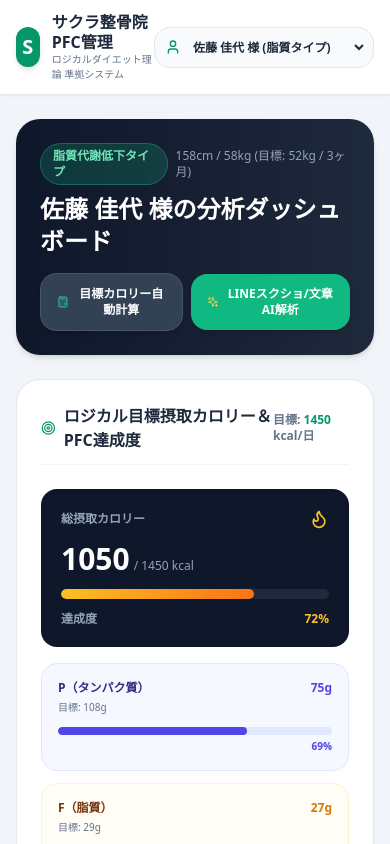
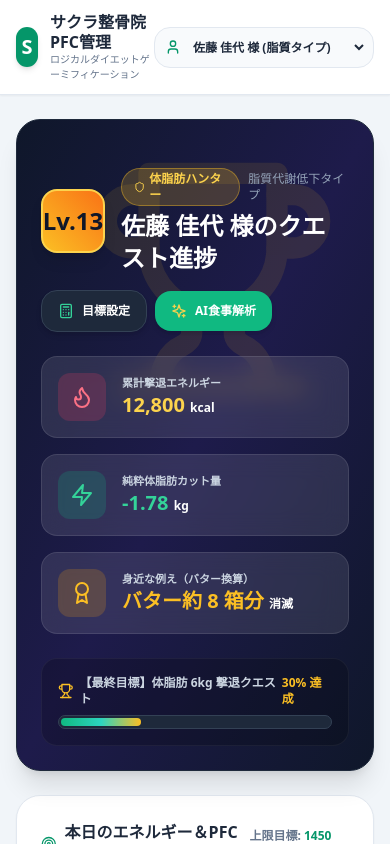
Before and after one commit to yoshimoto1146-debug/daiet-eiyou, a React (Vite) app: page / in a window 390 px wide. Shown: the top 844 px of the page. Built offline with nearby package versions, Linux system fonts and the light colour scheme.

Commit message:
Update App.tsx

```diff
--- a/App.tsx
+++ b/App.tsx
@@ -17,6 +17,10 @@ import {
   Edit2,
   Calculator,
   Target,
+  Trophy,
+  Zap,
+  Shield,
+  Award,
 } from 'lucide-react';
 
 type MealCategory = '朝食' | '昼食' | '夕食' | '間食';
@@ -36,17 +40,18 @@ interface UserProfile {
   name: string;
   age: number;
   gender: 'female' | 'male';
-  height: number; // cm
-  weight: number; // kg
-  bodyFatRatio: number; // %
-  targetWeight: number; // kg
-  targetMonths: number; // 達成目標期間（ヶ月）
+  height: number;
+  weight: number;
+  bodyFatRatio: number;
+  targetWeight: number;
+  targetMonths: number;
   metabolismType: 'lipid' | 'carb' | 'muscle';
   metabolismTypeName: string;
   targetCalories: number;
   targetP: number;
   targetF: number;
   targetC: number;
+  accumulatedDeficitCalories: number; // 累計カット（消費）成功カロリー
   todayMeals: MealItem[];
   adviceMessage: string;
 }
@@ -62,7 +67,6 @@ const calculateLogicalTargets = (
   targetMonths: number,
   metabolismType: 'lipid' | 'carb' | 'muscle'
 ) => {
-  // 1. 基礎代謝量 (BMR) - ハリス・ベネディクト改訂式
   let bmr = 0;
   if (gender === 'male') {
     bmr = 88.362 + 13.397 * weight + 4.799 * height - 5.677 * age;
@@ -70,55 +74,49 @@ const calculateLogicalTargets = (
     bmr = 447.593 + 9.247 * weight + 3.098 * height - 4.33 * age;
   }
 
-  // 2. 総消費カロリー (TDEE) - 身体活動レベル（普通 1.45 で計算）
   const tdee = bmr * 1.45;
-
-  // 3. 落とすべき体脂肪量 (kg)
   const weightToLose = Math.max(weight - targetWeight, 0);
-
-  // 4. 総削減必要カロリー（体脂肪1kg = 約7200kcal）
   const totalDeficitCalories = weightToLose * 7200;
-
-  // 5. 1日あたりの目標アンダーカロリー
   const days = targetMonths * 30;
   const dailyDeficit = days > 0 ? totalDeficitCalories / days : 0;
 
-  // 6. 目標摂取カロリー（BMR未満には落とさない安全設計）
   let targetCalories = Math.round(tdee - dailyDeficit);
   if (targetCalories < bmr) {
-    targetCalories = Math.round(bmr); // 基礎代謝を下回らない
+    targetCalories = Math.round(bmr);
   }
 
-  // 7. PFCバランス自動調整（代謝タイプ別）
-  let pRatio = 0.25;
-  let fRatio = 0.25;
-  let cRatio = 0.5;
-
+  let pRatio = 0.25, fRatio = 0.25, cRatio = 0.5;
   if (metabolismType === 'lipid') {
-    // 脂質代謝低下タイプ：脂質を抑えてPとCを確保
-    pRatio = 0.3;
-    fRatio = 0.18;
-    cRatio = 0.52;
+    pRatio = 0.3; fRatio = 0.18; cRatio = 0.52;
   } else if (metabolismType === 'carb') {
-    // 糖質吸収過多タイプ：炭水化物を抑えてPとFを確保
-    pRatio = 0.3;
-    fRatio = 0.3;
-    cRatio = 0.4;
+    pRatio = 0.3; fRatio = 0.3; cRatio = 0.4;
   } else {
-    // 筋肉維持・高代謝タイプ
-    pRatio = 0.35;
-    fRatio = 0.25;
-    cRatio = 0.4;
+    pRatio = 0.35; fRatio = 0.25; cRatio = 0.4;
   }
 
-  const targetP = Math.round((targetCalories * pRatio) / 4); // 1g = 4kcal
-  const targetF = Math.round((targetCalories * fRatio) / 9); // 1g = 9kcal
-  const targetC = Math.round((targetCalories * cRatio) / 4); // 1g = 4kcal
+  const targetP = Math.round((targetCalories * pRatio) / 4);
+  const targetF = Math.round((targetCalories * fRatio) / 9);
+  const targetC = Math.round((targetCalories * cRatio) / 4);
 
-  return { targetCalories, targetP, targetF, targetC, bmr: Math.round(bmr), tdee: Math.round(tdee) };
+  return { targetCalories, targetP, targetF, targetC, bmr: Math.round(bmr), tdee: Math.round(tdee), totalDeficitCalories };
 };
 
-// 初期ユーザーデータ
+// ゲーム用ランク計算関数
+const getGameRank = (accumulatedCalories: number, totalGoalCalories: number) => {
+  const burnedFatKg = (accumulatedCalories / 7200).toFixed(2);
+  const butterCount = Math.floor(accumulatedCalories / 1500); // バター1箱約1500kcal相当
+  const expLevel = Math.floor(accumulatedCalories / 1000) + 1;
+  const progressPercent = Math.min(Math.round((accumulatedCalories / Math.max(totalGoalCalories, 1)) * 100), 100);
+
+  let title = '減量チャレンジャー';
+  if (expLevel >= 20) title = 'ロジカル・マスター';
+  else if (expLevel >= 15) title = '代謝コマンダー';
+  else if (expLevel >= 10) title = '体脂肪ハンター';
+  else if (expLevel >= 5) title = 'アンダーカロリーナイト';
+
+  return { burnedFatKg, butterCount, expLevel, title, progressPercent };
+};
+
 const INITIAL_USERS: Record<string, UserProfile> = {
   userA: {
     id: 'userA',
@@ -136,12 +134,13 @@ const INITIAL_USERS: Record<string, UserProfile> = {
     targetP: 108,
     targetF: 29,
     targetC: 188,
+    accumulatedDeficitCalories: 12800, // 約1.7kg相当の消費成功
     todayMeals: [
       { id: 'm1', category: '朝食', name: '鮭塩焼き・玄米ご飯・味噌汁', calories: 420, p: 28, f: 10, c: 55 },
       { id: 'm2', category: '昼食', name: '蒸し鶏と彩り野菜のサラダボウル', calories: 480, p: 35, f: 12, c: 58 },
       { id: 'm3', category: '間食', name: 'ギリシャヨーグルト・素焼きアーモンド', calories: 150, p: 12, f: 5, c: 12 },
     ],
-    adviceMessage: '佐藤様は脂質代謝低下タイプです。夕食の脂質を抑えられており非常に素晴らしい進捗です！夜間はPFCのうちタンパク質を意識して補給してください。',
+    adviceMessage: '佐藤様は脂質代謝低下タイプです。現在バター約8箱分の体脂肪撃退に成功しています！この調子でクエストを進めましょう！',
   },
   userB: {
     id: 'userB',
@@ -159,11 +158,12 @@ const INITIAL_USERS: Record<string, UserProfile> = {
     targetP: 138,
     targetF: 61,
     targetC: 185,
+    accumulatedDeficitCalories: 21500, // 約3kg相当の消費成功
     todayMeals: [
       { id: 'm5', category: '朝食', name: 'プロテイン・オートミールボウル', calories: 450, p: 35, f: 8, c: 60 },
       { id: 'm6', category: '昼食', name: '牛肉赤身ステーキ定食（ご飯少なめ）', calories: 750, p: 48, f: 28, c: 75 },
     ],
-    adviceMessage: '田中様は糖質タイプです。本日の炭水化物は目標範囲内に抑えられています。食後の軽いウォーキングで血糖値の上昇を抑制しましょう！',
+    adviceMessage: '田中様は糖質タイプです。レベル22突破！現在の体脂肪撃退ペースは非常に論理的かつ好調です！',
   },
 };
 
@@ -172,11 +172,9 @@ export default function App() {
   const [selectedUserId, setSelectedUserId] = useState<string>('userA');
   const [toastMessage, setToastMessage] = useState<string | null>(null);
 
-  // 目標設定モーダル用の状態
   const [isCalcModalOpen, setIsCalcModalOpen] = useState(false);
   const [calcForm, setCalcForm] = useState<UserProfile>(INITIAL_USERS['userA']);
 
-  // AI解析モーダル
   const [isAiModalOpen, setIsAiModalOpen] = useState(false);
   const [activeTab, setActiveTab] = useState<'image' | 'text'>('image');
   const [pastedText, setPastedText] = useState('');
@@ -185,17 +183,18 @@ export default function App() {
   const [isAnalyzing, setIsAnalyzing] = useState(false);
   const [analysisResult, setAnalysisResult] = useState<MealItem | null>(null);
 
-  // 編集モーダル
   const [editingMeal, setEditingMeal] = useState<MealItem | null>(null);
 
   const fileInputRef = useRef<HTMLInputElement>(null);
   const currentUser = users[selectedUserId];
 
-  // カロリー・PFC動的計算
   const currentCalories = currentUser.todayMeals.reduce((acc, m) => acc + m.calories, 0);
   const currentP = currentUser.todayMeals.reduce((acc, m) => acc + m.p, 0);
   const currentF = currentUser.todayMeals.reduce((acc, m) => acc + m.f, 0);
   const currentC = currentUser.todayMeals.reduce((acc, m) => acc + m.c, 0);
+
+  const totalGoalDeficit = (currentUser.weight - currentUser.targetWeight) * 7200;
+  const gameInfo = getGameRank(currentUser.accumulatedDeficitCalories, totalGoalDeficit);
 
   const showToast = (msg: string) => {
     setToastMessage(msg);
@@ -208,7 +207,6 @@ export default function App() {
     showToast(`「${users[newUserId].name} 様」に切り替えました`);
   };
 
-  // 目標再計算実行＆保存
   const handleSaveLogicalTargets = () => {
     const calculated = calculateLogicalTargets(
       calcForm.gender,
@@ -233,7 +231,7 @@ export default function App() {
     }));
 
     setIsCalcModalOpen(false);
-    showToast('ロジカル目標数値の自動更新が完了しました！');
+    showToast('ロジカル目標の更新が完了しました！');
   };
 
   const openCalcModal = () => {
@@ -241,48 +239,28 @@ export default function App() {
     setIsCalcModalOpen(true);
   };
 
-  // AI解析実行
   const runAiAnalysis = () => {
-    if (activeTab === 'image' && !selectedImage) {
-      alert('画像を選択してください');
-      return;
-    }
-    if (activeTab === 'text' && !pastedText.trim()) {
-      alert('文章を入力してください');
-      return;
-    }
+    if (activeTab === 'image' && !selectedImage) return alert('画像を選択してください');
+    if (activeTab === 'text' && !pastedText.trim()) return alert('文章を入力してください');
 
     setIsAnalyzing(true);
     setAnalysisResult(null);
 
     setTimeout(() => {
       setIsAnalyzing(false);
-      if (activeTab === 'text') {
       setAnalysisResult({
         id: `ai-${Date.now()}`,
         category: selectedCategory,
-          name: `解析: ${pastedText.slice(0, 15)}...`,
-          calories: 520,
-          p: 32,
-          f: 14,
-          c: 65,
+        name: activeTab === 'text' ? `解析: ${pastedText.slice(0, 15)}...` : '解析: 豚生姜焼き定食・小鉢セット',
+        calories: 580,
+        p: 34,
+        f: 18,
+        c: 68,
       });
-      } else {
-        setAnalysisResult({
-          id: `ai-${Date.now()}`,
-          category: selectedCategory,
-          name: '解析: 豚生姜焼き定食・小鉢セット',
-          calories: 680,
-          p: 38,
-          f: 22,
-          c: 78,
-        });
-      }
       showToast('AI解析が完了しました');
     }, 1200);
   };
 
-  // 食事追加
   const saveAnalyzedMeal = () => {
     if (!analysisResult) return;
     setUsers((prev) => ({
@@ -299,7 +277,6 @@ export default function App() {
     setAnalysisResult(null);
   };
 
-  // 食事削除
   const handleDeleteMeal = (mealId: string) => {
     if (window.confirm('この食事データを削除してよろしいですか？')) {
       setUsers((prev) => ({
@@ -313,20 +290,6 @@ export default function App() {
     }
   };
 
-  // 食事編集保存
-  const handleSaveEdit = () => {
-    if (!editingMeal) return;
-    setUsers((prev) => ({
-      ...prev,
-      [selectedUserId]: {
-        ...prev[selectedUserId],
-        todayMeals: prev[selectedUserId].todayMeals.map((m) => (m.id === editingMeal.id ? editingMeal : m)),
-      },
-    }));
-    setEditingMeal(null);
-    showToast('修正内容を更新しました');
-  };
-
   const calPercent = Math.min(Math.round((currentCalories / currentUser.targetCalories) * 100), 100);
   const pPercent = Math.min(Math.round((currentP / currentUser.targetP) * 100), 100);
   const fPercent = Math.min(Math.round((currentF / currentUser.targetF) * 100), 100);
@@ -334,7 +297,7 @@ export default function App() {
 
   return (
     <div className="min-h-screen bg-slate-100 text-slate-900 flex flex-col antialiased font-sans">
-      {/* トースト通知 */}
+      {/* トースト */}
       {toastMessage && (
         <div className="fixed bottom-6 right-6 z-50 bg-slate-900 text-white px-5 py-3 rounded-2xl shadow-xl flex items-center gap-2 text-xs font-bold border border-slate-700 animate-bounce">
           <CheckCircle2 className="w-4 h-4 text-emerald-400" />
@@ -351,7 +314,7 @@ export default function App() {
             </div>
             <div>
               <h1 className="text-base font-black text-slate-800 leading-tight">サクラ整骨院 PFC管理</h1>
-              <p className="text-[10px] text-slate-500 font-medium">ロジカルダイエット理論 準拠システム</p>
+              <p className="text-[10px] text-slate-500 font-medium">ロジカルダイエットゲーミフィケーション</p>
             </div>
           </div>
 
@@ -371,28 +334,37 @@ export default function App() {
 
       {/* メイン */}
       <main className="flex-1 max-w-6xl w-full mx-auto px-4 py-6 space-y-6">
-        {/* プロフィール ＆ 目標設定ボタン */}
-        <div className="bg-gradient-to-r from-slate-900 to-slate-800 text-white rounded-3xl p-6 shadow-md flex flex-col md:flex-row md:items-center justify-between gap-4">
+        {/* 🎮 ゲーム風ステータス・進捗ダッシュボード */}
+        <div className="bg-gradient-to-br from-slate-900 via-indigo-950 to-slate-900 text-white rounded-3xl p-6 shadow-xl border border-slate-800 space-y-6 relative overflow-hidden">
+          <div className="absolute top-0 right-0 p-8 opacity-10 pointer-events-none">
+            <Trophy className="w-64 h-64 text-amber-400" />
+          </div>
+
+          <div className="flex flex-col md:flex-row md:items-center justify-between gap-4 relative z-10">
+            <div className="flex items-center gap-4">
+              <div className="w-16 h-16 rounded-2xl bg-gradient-to-tr from-amber-400 to-orange-500 flex items-center justify-center text-slate-900 font-black text-2xl shadow-lg border-2 border-amber-300">
+                Lv.{gameInfo.expLevel}
+              </div>
               <div>
                 <div className="flex items-center gap-2">
-              <span className="text-xs font-bold bg-emerald-500/20 text-emerald-300 border border-emerald-400/30 px-3 py-1 rounded-full">
-                {currentUser.metabolismTypeName}
+                  <span className="text-xs font-bold bg-amber-400/20 text-amber-300 border border-amber-400/40 px-3 py-0.5 rounded-full flex items-center gap-1">
+                    <Shield className="w-3 h-3" />
+                    {gameInfo.title}
                   </span>
-              <span className="text-xs text-slate-400">
-                {currentUser.height}cm / {currentUser.weight}kg (目標: {currentUser.targetWeight}kg / {currentUser.targetMonths}ヶ月)
-              </span>
+                  <span className="text-xs text-slate-400">{currentUser.metabolismTypeName}</span>
                 </div>
-            <h2 className="text-2xl font-black text-white mt-2">{currentUser.name} 様の分析ダッシュボード</h2>
+                <h2 className="text-2xl font-black text-white mt-1">{currentUser.name} 様のクエスト進捗</h2>
+              </div>
             </div>
 
             <div className="flex items-center gap-2">
               <button
                 type="button"
                 onClick={openCalcModal}
-              className="px-4 py-3 rounded-2xl bg-slate-700 hover:bg-slate-600 text-white font-bold text-xs shadow-md transition-all flex items-center gap-2 border border-slate-600"
+                className="px-4 py-3 rounded-2xl bg-slate-800 hover:bg-slate-700 text-white font-bold text-xs shadow-md transition-all flex items-center gap-2 border border-slate-700"
               >
                 <Calculator className="w-4 h-4 text-emerald-400" />
-              <span>目標カロリー自動計算</span>
+                <span>目標設定</span>
               </button>
               <button
                 type="button"
@@ -400,28 +372,84 @@ export default function App() {
                 className="px-4 py-3 rounded-2xl bg-emerald-500 hover:bg-emerald-600 text-white font-bold text-xs shadow-md transition-all flex items-center gap-2"
               >
                 <Sparkles className="w-4 h-4 text-amber-300 animate-pulse" />
-              <span>LINEスクショ/文章 AI解析</span>
+                <span>AI食事解析</span>
               </button>
             </div>
           </div>
 
-        {/* PFC・カロリー */}
+          {/* 消費実績可視化カード 3連 */}
+          <div className="grid grid-cols-1 md:grid-cols-3 gap-4 relative z-10">
+            <div className="bg-white/10 backdrop-blur-md p-4 rounded-2xl border border-white/10 flex items-center gap-4">
+              <div className="p-3 bg-rose-500/20 text-rose-400 rounded-xl">
+                <Flame className="w-6 h-6" />
+              </div>
+              <div>
+                <span className="text-[11px] font-bold text-slate-300 block">累計撃退エネルギー</span>
+                <span className="text-xl font-black text-amber-300">
+                  {currentUser.accumulatedDeficitCalories.toLocaleString()} <span className="text-xs text-white">kcal</span>
+                </span>
+              </div>
+            </div>
+
+            <div className="bg-white/10 backdrop-blur-md p-4 rounded-2xl border border-white/10 flex items-center gap-4">
+              <div className="p-3 bg-emerald-500/20 text-emerald-400 rounded-xl">
+                <Zap className="w-6 h-6" />
+              </div>
+              <div>
+                <span className="text-[11px] font-bold text-slate-300 block">純粋体脂肪カット量</span>
+                <span className="text-xl font-black text-emerald-400">
+                  -{gameInfo.burnedFatKg} <span className="text-xs text-white">kg</span>
+                </span>
+              </div>
+            </div>
+
+            <div className="bg-white/10 backdrop-blur-md p-4 rounded-2xl border border-white/10 flex items-center gap-4">
+              <div className="p-3 bg-amber-500/20 text-amber-400 rounded-xl">
+                <Award className="w-6 h-6" />
+              </div>
+              <div>
+                <span className="text-[11px] font-bold text-slate-300 block">身近な例え（バター換算）</span>
+                <span className="text-xl font-black text-amber-400">
+                  バター約 {gameInfo.butterCount} 箱分 <span className="text-xs text-white">消滅</span>
+                </span>
+              </div>
+            </div>
+          </div>
+
+          {/* クエスト達成プログレスバー */}
+          <div className="space-y-2 relative z-10 bg-black/20 p-4 rounded-2xl border border-white/5">
+            <div className="flex justify-between items-center text-xs font-bold">
+              <span className="text-slate-300 flex items-center gap-1.5">
+                <Trophy className="w-4 h-4 text-amber-400" />
+                【最終目標】体脂肪 {currentUser.weight - currentUser.targetWeight}kg 撃退クエスト
+              </span>
+              <span className="text-amber-400 font-black">{gameInfo.progressPercent}% 達成</span>
+            </div>
+            <div className="w-full bg-slate-800 h-3.5 rounded-full overflow-hidden p-0.5 border border-slate-700">
+              <div
+                className="bg-gradient-to-r from-emerald-500 via-teal-400 to-amber-400 h-full rounded-full transition-all duration-700 shadow-lg"
+                style={{ width: `${gameInfo.progressPercent}%` }}
+              ></div>
+            </div>
+          </div>
+        </div>
+
+        {/* PFC・本日カロリー */}
         <div className="bg-white rounded-3xl p-6 shadow-sm border border-slate-200 space-y-6">
           <div className="flex justify-between items-center pb-3 border-b border-slate-100">
             <div className="flex items-center gap-2">
               <Target className="w-5 h-5 text-emerald-600" />
-              <h3 className="font-bold text-slate-800 text-base">ロジカル目標摂取カロリー＆PFC達成度</h3>
+              <h3 className="font-bold text-slate-800 text-base">本日のエネルギー＆PFCクエスト</h3>
             </div>
             <span className="text-xs font-bold text-slate-500">
-              目標: <strong className="text-emerald-600">{currentUser.targetCalories}</strong> kcal/日
+              上限目標: <strong className="text-emerald-600">{currentUser.targetCalories}</strong> kcal/日
             </span>
           </div>
 
           <div className="grid grid-cols-1 md:grid-cols-4 gap-4">
-            {/* カロリー */}
             <div className="bg-slate-900 text-white p-5 rounded-2xl flex flex-col justify-between shadow-inner">
               <div className="flex items-center justify-between">
-                <span className="text-xs font-bold text-slate-400">総摂取カロリー</span>
+                <span className="text-xs font-bold text-slate-400">本日摂取エネルギー</span>
                 <Flame className="w-5 h-5 text-amber-400" />
               </div>
               <div className="my-3">
@@ -437,12 +465,11 @@ export default function App() {
                 </div>
               </div>
               <div className="flex justify-between text-xs text-slate-400 font-bold">
-                <span>達成度</span>
+                <span>消化率</span>
                 <span className="text-amber-400">{calPercent}%</span>
               </div>
             </div>
 
-            {/* PFC 3項目 */}
             <div className="md:col-span-3 grid grid-cols-1 sm:grid-cols-3 gap-3">
               <div className="bg-indigo-50/50 border border-indigo-100 p-4 rounded-2xl flex flex-col justify-between">
                 <div>
@@ -531,13 +558,6 @@ export default function App() {
                   <div className="flex items-center gap-1 border-l border-slate-200 pl-3">
                     <button
                       type="button"
-                      onClick={() => setEditingMeal(meal)}
-                      className="p-1.5 text-slate-400 hover:text-emerald-600 rounded-lg"
-                    >
-                      <Edit2 className="w-4 h-4" />
-                    </button>
-                    <button
-                      type="button"
                       onClick={() => handleDeleteMeal(meal.id)}
                       className="p-1.5 text-slate-400 hover:text-rose-600 rounded-lg"
                     >
@@ -557,7 +577,7 @@ export default function App() {
               <MessageSquare className="w-5 h-5" />
               <h3 className="font-bold text-base">ロジカルLINE指導アシスタント</h3>
             </div>
-            <span className="text-xs bg-white/20 px-3 py-1 rounded-full font-bold">自動計算ロジック連動</span>
+            <span className="text-xs bg-white/20 px-3 py-1 rounded-full font-bold">ゲーム判定連動</span>
           </div>
           <p className="text-xs text-emerald-100 leading-relaxed bg-black/10 p-3.5 rounded-2xl border border-white/10">
             {currentUser.adviceMessage}
@@ -575,14 +595,14 @@ export default function App() {
         </div>
       </main>
 
-      {/* 目標自動計算モーダル */}
+      {/* モーダル群 (略同機能) */}
       {isCalcModalOpen && (
         <div className="fixed inset-0 z-50 bg-slate-900/60 backdrop-blur-sm flex items-center justify-center p-4">
           <div className="bg-white rounded-3xl max-w-md w-full p-6 shadow-2xl border border-slate-200 space-y-4 max-h-[90vh] overflow-y-auto">
             <div className="flex items-center justify-between border-b border-slate-100 pb-3">
               <div className="flex items-center gap-2">
                 <Calculator className="w-5 h-5 text-emerald-600" />
-                <h3 className="font-black text-slate-800 text-base">ロジカル目標カロリー自動計算</h3>
+                <h3 className="font-black text-slate-800 text-base">ロジカル目標自動計算</h3>
               </div>
               <button type="button" onClick={() => setIsCalcModalOpen(false)} className="p-1 rounded-full text-slate-400">
                 <X className="w-5 h-5" />
@@ -667,27 +687,6 @@ export default function App() {
                   </select>
                 </div>
               </div>
-
-              <div>
-                <label className="text-[11px] font-bold text-slate-600 block mb-1">代謝タイプ選択</label>
-                <select
-                  value={calcForm.metabolismType}
-                  onChange={(e) => {
-                    const val = e.target.value as 'lipid' | 'carb' | 'muscle';
-                    const nameMap = {
-                      lipid: '脂質代謝低下タイプ',
-                      carb: '糖質吸収過多タイプ',
-                      muscle: '筋肉維持・高代謝タイプ',
-                    };
-                    setCalcForm({ ...calcForm, metabolismType: val, metabolismTypeName: nameMap[val] });
-                  }}
-                  className="w-full p-2.5 border border-slate-300 rounded-xl text-xs font-bold"
-                >
-                  <option value="lipid">脂質代謝低下タイプ (F抑えめ/P&C多め)</option>
-                  <option value="carb">糖質吸収過多タイプ (C抑えめ/P&F多め)</option>
-                  <option value="muscle">筋肉維持・高代謝タイプ (高タンパク質)</option>
-                </select>
-              </div>
             </div>
 
             <div className="flex gap-2 pt-2">
@@ -703,14 +702,14 @@ export default function App() {
                 onClick={handleSaveLogicalTargets}
                 className="flex-1 py-2.5 rounded-xl bg-emerald-600 text-white text-xs font-bold shadow-sm"
               >
-                再計算して目標保存
+                目標設定を保存
               </button>
             </div>
           </div>
         </div>
       )}
 
-      {/* AI解析モーダル */}
+      {/* AIモーダル */}
       {isAiModalOpen && (
         <div className="fixed inset-0 z-50 bg-slate-900/60 backdrop-blur-sm flex items-center justify-center p-4">
           <div className="bg-white rounded-3xl max-w-lg w-full p-6 shadow-2xl border border-slate-200 space-y-5">
@@ -722,24 +721,6 @@ export default function App() {
               <button type="button" onClick={() => setIsAiModalOpen(false)} className="p-1 rounded-full text-slate-400">
                 <X className="w-5 h-5" />
               </button>
-            </div>
-
-            <div>
-              <label className="text-xs font-bold text-slate-700 block mb-1.5">時間区分を選択:</label>
-              <div className="grid grid-cols-4 gap-2">
-                {(['朝食', '昼食', '夕食', '間食'] as MealCategory[]).map((cat) => (
-                  <button
-                    key={cat}
-                    type="button"
-                    onClick={() => setSelectedCategory(cat)}
-                    className={`py-2 rounded-xl text-xs font-bold border ${
-                      selectedCategory === cat ? 'bg-emerald-600 text-white border-emerald-600' : 'bg-slate-50 text-slate-600'
-                    }`}
-                  >
-                    {cat}
-                  </button>
-                ))}
-              </div>
             </div>
 
             <div className="flex bg-slate-100 p-1 rounded-2xl text-xs font-bold">
@@ -821,11 +802,6 @@ export default function App() {
                   <span className="text-xs font-bold text-slate-800">{analysisResult.calories} kcal</span>
                 </div>
                 <p className="text-xs font-bold text-slate-800">{analysisResult.name}</p>
-                <div className="grid grid-cols-3 gap-2 text-center text-xs font-bold">
-                  <div className="bg-white p-2 rounded-xl">P: {analysisResult.p}g</div>
-                  <div className="bg-white p-2 rounded-xl">F: {analysisResult.f}g</div>
-                  <div className="bg-white p-2 rounded-xl">C: {analysisResult.c}g</div>
-                </div>
                 <button
                   type="button"
                   onClick={saveAnalyzedMeal}
@@ -841,7 +817,7 @@ export default function App() {
 
       {/* フッター */}
       <footer className="border-t border-slate-200 bg-white py-4 text-center text-xs text-slate-500">
-        サクラ整骨院 PFC Balance Manager
+        サクラ整骨院 PFC Balance Manager (Gamified Edition)
       </footer>
     </div>
   );
```
Lines whose indentation alone changed are shown as unchanged.
